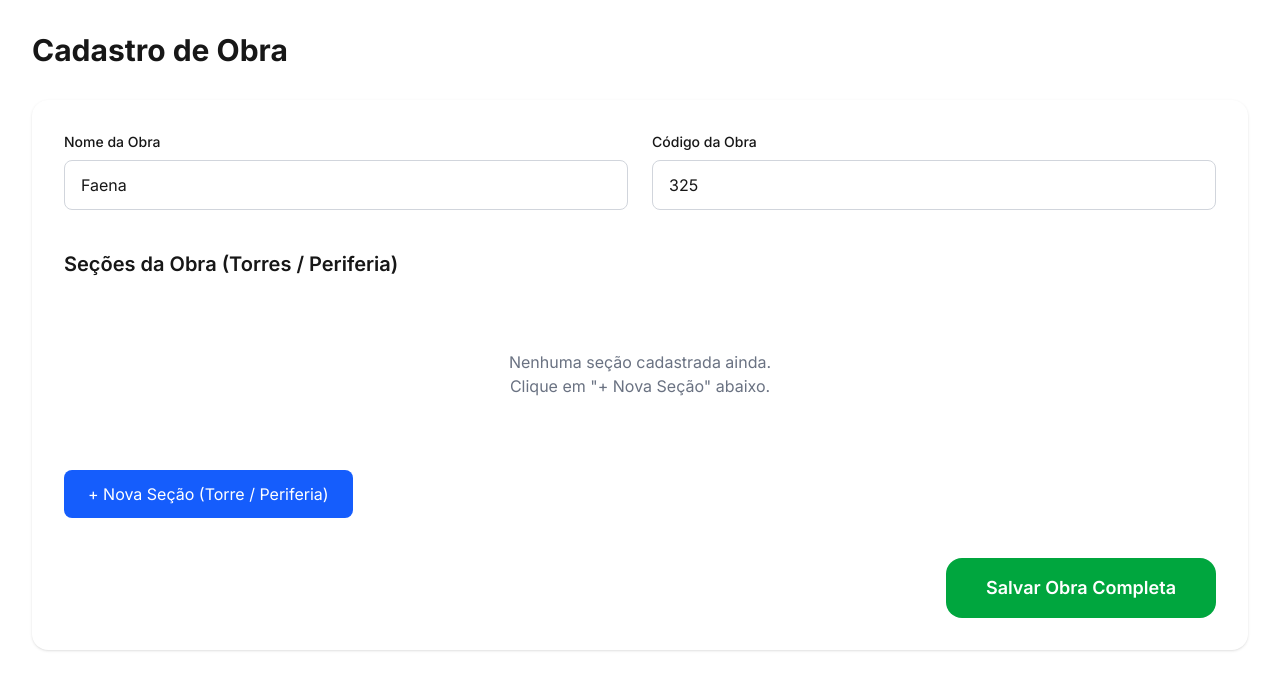
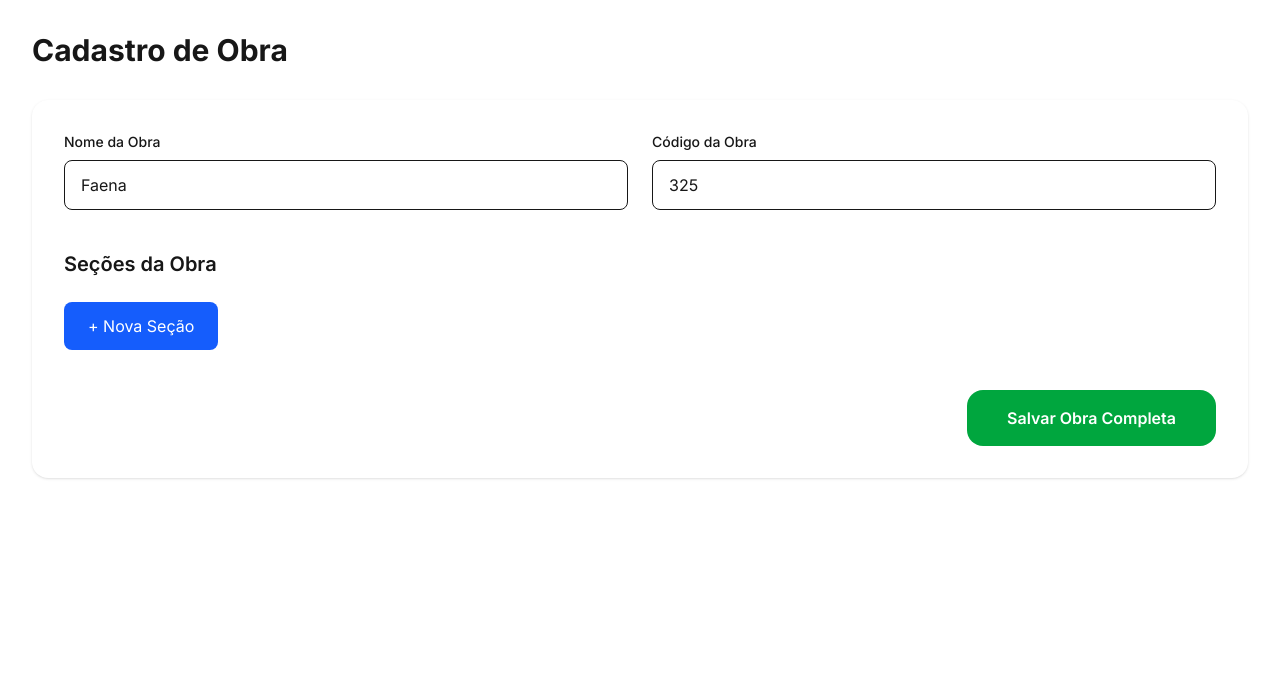
Before and after one commit to Dream159753/engecap-medicao, a Next.js app: page /cadastro in a window 1280 px wide. Shown: the top 690 px of the page. Built offline with nearby package versions, Linux system fonts and the light colour scheme.

Commit message:
Atualizei tela de cadastro completa

```diff
--- a/src/app/cadastro/page.tsx
+++ b/src/app/cadastro/page.tsx
@@ -1,17 +1,9 @@
 'use client';
 
-import { useState } from 'react';
+import { useState, useEffect } from 'react';
 
-type Andar = {
-  nome: string;
-  volume: number;
-  area: number;
-};
-
-type Secao = {
-  nome: string;
-  andares: Andar[];
-};
+type Andar = { nome: string; volume: number; area: number };
+type Secao = { nome: string; andares: Andar[] };
 
 export default function CadastroObra() {
   const [obra, setObra] = useState({ nome: "Faena", numero: "325" });
@@ -20,175 +12,106 @@ export default function CadastroObra() {
   const [mostrarInputNovaSecao, setMostrarInputNovaSecao] = useState(false);
   const [nomeNovaSecao, setNomeNovaSecao] = useState("");
 
+  // Carregar do localStorage
+  useEffect(() => {
+    const salvo = localStorage.getItem('secoesObra');
+    if (salvo) setSecoes(JSON.parse(salvo));
+  }, []);
+
+  const salvarNoStorage = (novasSecoes: Secao[]) => {
+    setSecoes(novasSecoes);
+    localStorage.setItem('secoesObra', JSON.stringify(novasSecoes));
+  };
+
   const adicionarNovaSecao = () => {
     if (!nomeNovaSecao.trim()) return alert("Digite o nome da seção!");
-
-    setSecoes([...secoes, {
-      nome: nomeNovaSecao.trim(),
-      andares: [{ nome: "Térreo", volume: 0, area: 0 }]
-    }]);
-
+    salvarNoStorage([...secoes, { nome: nomeNovaSecao.trim(), andares: [{ nome: "Térreo", volume: 0, area: 0 }] }]);
     setNomeNovaSecao("");
     setMostrarInputNovaSecao(false);
   };
 
   const adicionarAndar = (indexSecao: number) => {
-    const novasSecoes = [...secoes];
-    const proximo = novasSecoes[indexSecao].andares.length + 1;
-
-    novasSecoes[indexSecao].andares.push({
-      nome: `${proximo}º Pavimento`,
+    const novas = [...secoes];
+    novas[indexSecao].andares.push({
+      nome: `${novas[indexSecao].andares.length + 1}º Pavimento`,
       volume: 0,
       area: 0
     });
-    setSecoes(novasSecoes);
+    salvarNoStorage(novas);
   };
 
   const removerSecao = (index: number) => {
-    if (confirm("Excluir esta seção?")) {
-      setSecoes(secoes.filter((_, i) => i !== index));
-    }
+    if (confirm("Excluir seção?")) salvarNoStorage(secoes.filter((_, i) => i !== index));
   };
 
   const removerAndar = (indexSecao: number, indexAndar: number) => {
-    if (confirm("Excluir este andar?")) {
+    if (confirm("Excluir andar?")) {
       const novas = [...secoes];
       novas[indexSecao].andares.splice(indexAndar, 1);
-      setSecoes(novas);
+      salvarNoStorage(novas);
     }
   };
 
   const salvarObra = () => {
     if (secoes.length === 0) return alert("Adicione pelo menos uma seção!");
-    alert(`✅ Obra "${obra.nome}" (Código: ${obra.numero}) salva com sucesso!`);
-    console.log("Obra salva:", { obra, secoes });
+    alert("✅ Obra salva com sucesso!");
   };
 
   return (
     <div className="p-8">
       <h2 className="text-3xl font-bold mb-8">Cadastro de Obra</h2>
-
       <div className="bg-white rounded-2xl shadow p-8">
+        {/* Campos da obra */}
         <div className="grid grid-cols-2 gap-6 mb-10">
           <div>
             <label className="block text-sm font-medium mb-2">Nome da Obra</label>
-            <input
-              type="text"
-              value={obra.nome}
-              onChange={(e) => setObra({...obra, nome: e.target.value})}
-              className="w-full border border-gray-300 rounded-lg px-4 py-3"
-            />
+            <input type="text" value={obra.nome} onChange={(e) => setObra({...obra, nome: e.target.value})} className="w-full border rounded-lg px-4 py-3" />
           </div>
           <div>
             <label className="block text-sm font-medium mb-2">Código da Obra</label>
-            <input
-              type="text"
-              value={obra.numero}
-              onChange={(e) => setObra({...obra, numero: e.target.value})}
-              className="w-full border border-gray-300 rounded-lg px-4 py-3"
-            />
+            <input type="text" value={obra.numero} onChange={(e) => setObra({...obra, numero: e.target.value})} className="w-full border rounded-lg px-4 py-3" />
           </div>
         </div>
 
-        <h4 className="text-xl font-semibold mb-6">Seções da Obra (Torres / Periferia)</h4>
+        <h4 className="text-xl font-semibold mb-6">Seções da Obra</h4>
 
-        {secoes.length === 0 && (
-          <p className="text-gray-500 text-center py-12">Nenhuma seção cadastrada ainda.<br />Clique em "+ Nova Seção" abaixo.</p>
-        )}
-
-        {secoes.map((secao, indexSecao) => (
-          <div key={indexSecao} className="mb-10 border border-gray-200 rounded-xl p-6 bg-gray-50">
-            <div className="flex justify-between items-center mb-4">
-              <h5 className="text-lg font-semibold">🏗️ {secao.nome}</h5>
-              <button onClick={() => removerSecao(indexSecao)} className="text-red-600 hover:text-red-700 text-sm">Excluir Seção</button>
+        {secoes.map((secao, i) => (
+          <div key={i} className="mb-8 border rounded-xl p-6 bg-gray-50">
+            <div className="flex justify-between mb-4">
+              <h5 className="font-semibold text-lg">{secao.nome}</h5>
+              <button onClick={() => removerSecao(i)} className="text-red-600">Excluir</button>
             </div>
-
-            {secao.andares.map((andar, indexAndar) => (
-              <div key={indexAndar} className="grid grid-cols-3 gap-4 mb-4 p-4 bg-white rounded-lg border">
-                <div>
-                  <label className="text-sm">Nome do Andar</label>
-                  <input
-                    type="text"
-                    value={andar.nome}
-                    onChange={(e) => {
-                      const novas = [...secoes];
-                      novas[indexSecao].andares[indexAndar].nome = e.target.value;
-                      setSecoes(novas);
-                    }}
-                    className="w-full border rounded-lg px-3 py-2"
-                  />
-                </div>
-                <div>
-                  <label className="text-sm">Volume (m³)</label>
-                  <input
-                    type="number"
-                    value={andar.volume}
-                    onChange={(e) => {
-                      const novas = [...secoes];
-                      novas[indexSecao].andares[indexAndar].volume = Number(e.target.value);
-                      setSecoes(novas);
-                    }}
-                    className="w-full border rounded-lg px-3 py-2"
-                  />
-                </div>
-                <div className="flex items-end gap-2">
-                  <div className="flex-1">
-                    <label className="text-sm">Área (m²)</label>
-                    <input
-                      type="number"
-                      value={andar.area}
-                      onChange={(e) => {
-                        const novas = [...secoes];
-                        novas[indexSecao].andares[indexAndar].area = Number(e.target.value);
-                        setSecoes(novas);
-                      }}
-                      className="w-full border rounded-lg px-3 py-2"
-                    />
-                  </div>
-                  <button onClick={() => removerAndar(indexSecao, indexAndar)} className="text-red-600 hover:text-red-700 text-sm pb-1">Excluir</button>
+            {secao.andares.map((andar, j) => (
+              <div key={j} className="grid grid-cols-3 gap-4 mb-4 p-4 bg-white rounded border">
+                <input value={andar.nome} onChange={(e) => {
+                  const novas = [...secoes];
+                  novas[i].andares[j].nome = e.target.value;
+                  salvarNoStorage(novas);
+                }} className="border rounded px-3 py-2" />
+                <input type="number" placeholder="Volume m³" className="border rounded px-3 py-2" />
+                <div className="flex gap-2">
+                  <input type="number" placeholder="Área m²" className="border rounded px-3 py-2 flex-1" />
+                  <button onClick={() => removerAndar(i, j)} className="text-red-600">Excluir</button>
                 </div>
               </div>
             ))}
-
-            <button
-              onClick={() => adicionarAndar(indexSecao)}
-              className="text-blue-600 hover:text-blue-700 text-sm font-medium"
-            >
-              + Adicionar Andar
-            </button>
+            <button onClick={() => adicionarAndar(i)} className="text-blue-600">+ Adicionar Andar</button>
           </div>
         ))}
 
         <div className="mt-6">
           {!mostrarInputNovaSecao ? (
-            <button
-              onClick={() => setMostrarInputNovaSecao(true)}
-              className="bg-blue-600 text-white px-6 py-3 rounded-lg hover:bg-blue-700"
-            >
-              + Nova Seção (Torre / Periferia)
-            </button>
+            <button onClick={() => setMostrarInputNovaSecao(true)} className="bg-blue-600 text-white px-6 py-3 rounded-lg">+ Nova Seção</button>
           ) : (
             <div className="flex gap-3">
-              <input
-                type="text"
-                value={nomeNovaSecao}
-                onChange={(e) => setNomeNovaSecao(e.target.value)}
-                placeholder="Ex: Torre B, Periferia..."
-                className="border border-gray-300 rounded-lg px-4 py-3 flex-1"
-              />
+              <input value={nomeNovaSecao} onChange={(e) => setNomeNovaSecao(e.target.value)} placeholder="Nome da seção" className="border rounded-lg px-4 py-3 flex-1" />
               <button onClick={adicionarNovaSecao} className="bg-green-600 text-white px-6 py-3 rounded-lg">Adicionar</button>
-              <button onClick={() => {setMostrarInputNovaSecao(false); setNomeNovaSecao("");}} className="bg-gray-300 px-6 py-3 rounded-lg">Cancelar</button>
             </div>
           )}
         </div>
 
         <div className="mt-10 flex justify-end">
-          <button
-            onClick={salvarObra}
-            className="bg-green-600 hover:bg-green-700 text-white px-10 py-4 rounded-2xl font-semibold text-lg"
-          >
-            Salvar Obra Completa
-          </button>
+          <button onClick={salvarObra} className="bg-green-600 text-white px-10 py-4 rounded-2xl font-semibold">Salvar Obra Completa</button>
         </div>
       </div>
     </div>
```
